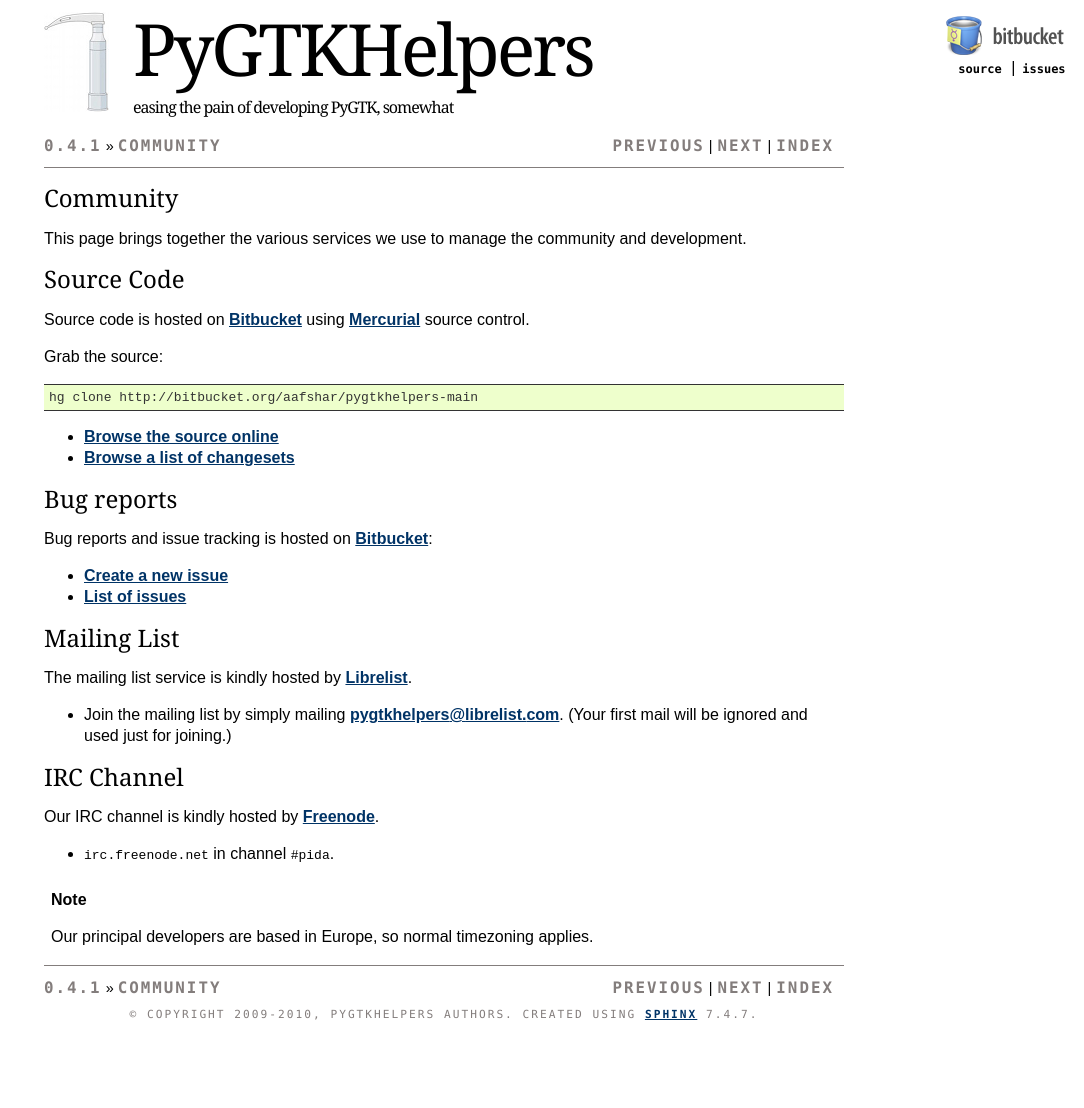
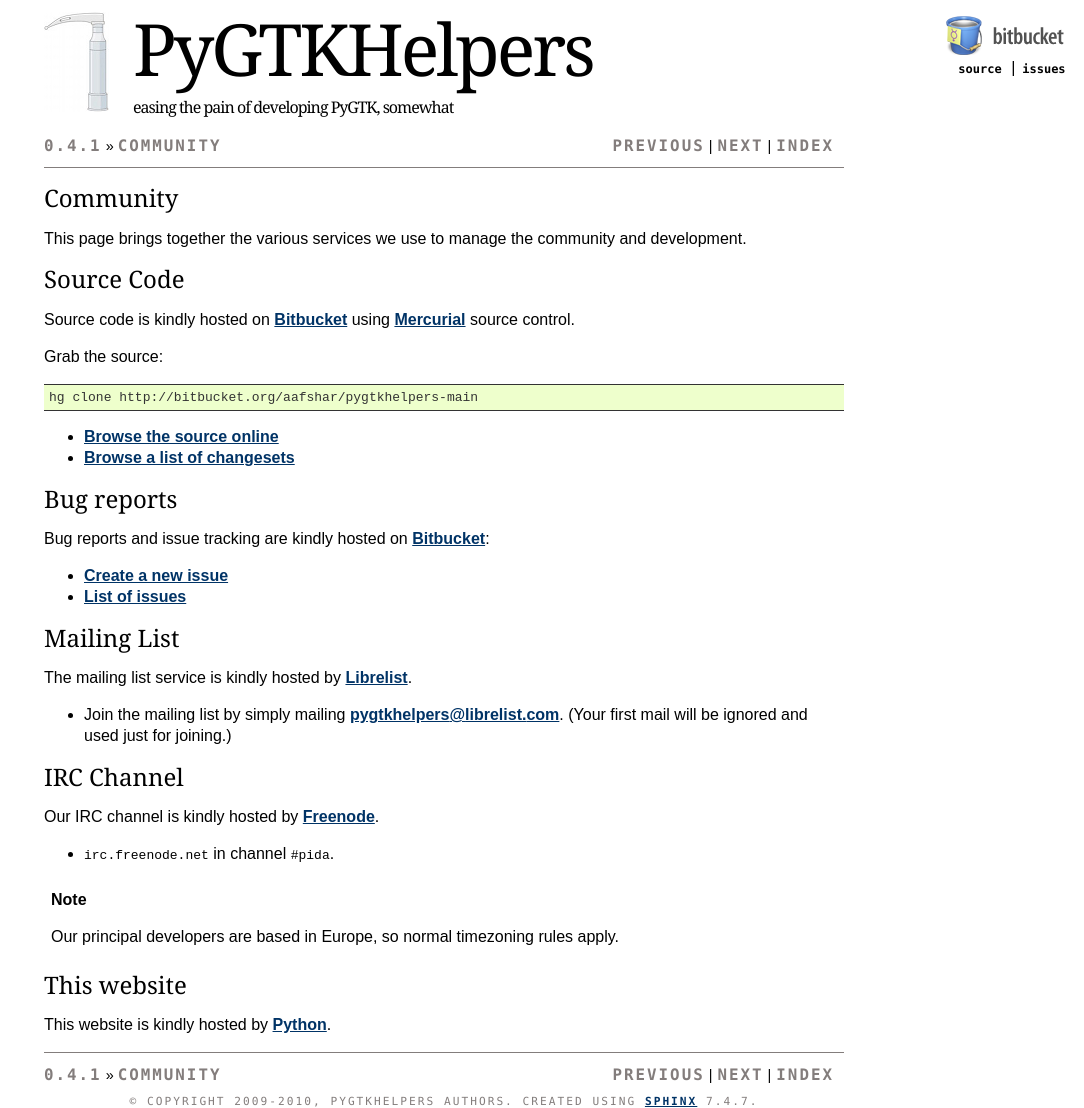
Before and after one commit to sci-bots/pygtkhelpers, a Sphinx documentation site: the page built from docs/community.rst, in a window 1280 px wide. Shown: the whole page, without its empty margins (196-1280 px from the left). Built offline with Sphinx 7.4.7, drawn with Linux system fonts in a browser that asks for light colours; pages that are not in the unit, such as notebooks, are missing from menus; before the commit the page ends 1021 px from its top, so only the background shows below that.

```diff
--- a/docs/community.rst
+++ b/docs/community.rst
@@ -8,7 +8,7 @@ and development.
 Source Code
 ~~~~~~~~~~~
 
-Source code is hosted on Bitbucket_ using Mercurial_ source control.
+Source code is kindly hosted on Bitbucket_ using Mercurial_ source control.
 
 Grab the source:
 
@@ -22,7 +22,7 @@ Grab the source:
 Bug reports
 ~~~~~~~~~~~
 
-Bug reports and issue tracking is hosted on Bitbucket_:
+Bug reports and issue tracking are kindly hosted on Bitbucket_:
 
 * `Create a new issue <http://bitbucket.org/aafshar/pygtkhelpers-main/issues/new>`_
 * `List of issues <http://bitbucket.org/aafshar/pygtkhelpers-main/issues?status=new&status=open>`_
@@ -46,10 +46,15 @@ Our IRC channel is kindly hosted by Freenode_.
 .. note::
 
 	Our principal developers are based in Europe, so normal timezoning
-	applies.
+	rules apply.
 
+This website
+~~~~~~~~~~~~
+
+This website is kindly hosted by Python_.
 
 .. _Bitbucket: http://bitbucket.org/
 .. _Mercurial: http://mercurial.selenic.com/
 .. _Freenode: http://freenode.net/
 .. _Librelist: http://librelist.com/
+.. _Python: http://python.org/
```
Also changed, not shown: docs/downloads.rst (+9 -0 lines).
